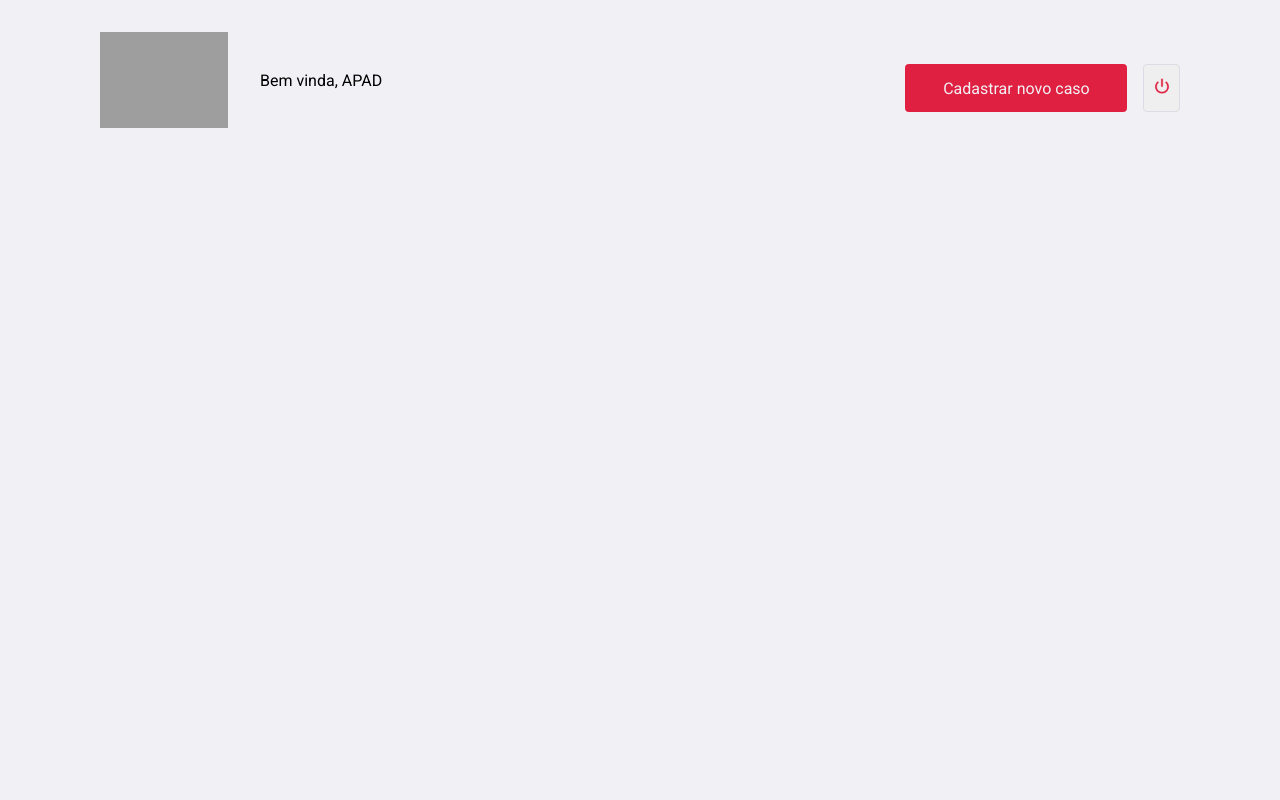
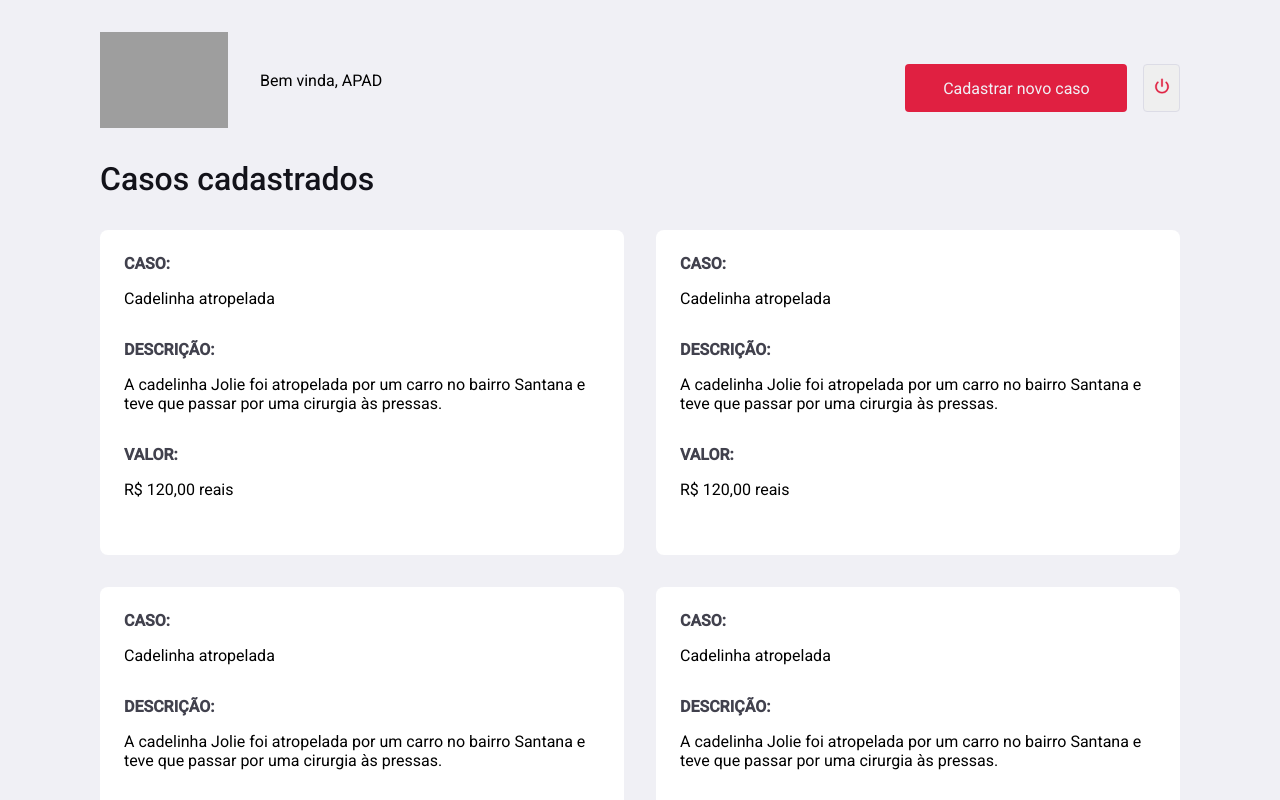
Before and after one commit to FabyoSK/be-the-hero-web, a Next.js app: page /list in a window 1280 px wide. Shown: the top 800 px of the page. Built offline with nearby package versions, Linux system fonts and the light colour scheme; grey boxes are pictures that could not be loaded.

Commit message:
feat: add newcase page

```diff
--- /dev/null
+++ b/server.json
@@ -0,0 +1,9 @@
+{
+  "case": [
+    {
+      "name": "",
+      "description": "",
+      "value": "200"
+    }
+  ]
+}
--- /dev/null
+++ b/src/components/Card/card.module.scss
@@ -0,0 +1,15 @@
+.card {
+  background: #ffffff;
+
+  padding: 1.5rem;
+  border-radius: 0.5rem;
+
+  .cardSection {
+    margin-bottom: 2rem;
+
+    h2 {
+      margin-bottom: 1rem;
+      text-transform: uppercase;
+    }
+  }
+}
--- /dev/null
+++ b/src/components/Card/index.tsx
@@ -0,0 +1,23 @@
+import styles from "./card.module.scss";
+
+export function Card() {
+  return (
+    <div className={styles.card}>
+      <div className={styles.cardSection}>
+        <h2>Caso:</h2>
+        <p>Cadelinha atropelada</p>
+      </div>
+      <div className={styles.cardSection}>
+        <h2>Descrição:</h2>
+        <p>
+          A cadelinha Jolie foi atropelada por um carro no bairro Santana e teve
+          que passar por uma cirurgia às pressas.
+        </p>
+      </div>
+      <div className={styles.cardSection}>
+        <h2>Valor:</h2>
+        <p>R$ 120,00 reais</p>
+      </div>
+    </div>
+  );
+}
--- /dev/null
+++ b/src/components/Feed/feed.module.scss
@@ -0,0 +1,6 @@
+.cardContainer {
+  display: grid;
+  grid-template-columns: repeat(2, 1fr);
+  gap: 2rem;
+  margin-top: 2rem;
+}
--- /dev/null
+++ b/src/components/Feed/index.tsx
@@ -0,0 +1,18 @@
+import { Card } from "../Card";
+import styles from "./feed.module.scss";
+
+export function Feed() {
+  return (
+    <div>
+      <h1>Casos cadastrados</h1>
+      <div className={styles.cardContainer}>
+        <Card />
+        <Card />
+        <Card />
+        <Card />
+        <Card />
+        <Card />
+      </div>
+    </div>
+  );
+}
--- a/src/pages/list/index.tsx
+++ b/src/pages/list/index.tsx
@@ -1,3 +1,4 @@
+import { Feed } from "../../components/Feed/";
 import { Header } from "../../components/Header";
 
 import styles from "./list.module.scss";
@@ -6,6 +7,7 @@ export default function List() {
   return (
     <div className={styles.container}>
       <Header />
+      <Feed />
     </div>
   );
 }
--- a/src/pages/login/index.tsx
+++ b/src/pages/login/index.tsx
@@ -1,4 +1,6 @@
 import { FormContainer } from "../../components/FormContainer";
+
+import styles from "./login.module.scss";
 
 export default function Login() {
   return (
@@ -13,11 +15,11 @@ export default function Login() {
       <input type="text" placeholder="Nome da ONG" />
       <input type="text" placeholder="E-mail" />
       <input type="text" placeholder="WhatsApp" />
-      <div>
+      <div className={styles.cityInput}>
         <input type="text" placeholder="Cidade" />
         <input type="text" placeholder="UF" />
       </div>
-      <button>Cadastrar</button>
+      <button type="submit">Cadastrar</button>
     </FormContainer>
   );
 }
--- a/styles/globals.scss
+++ b/styles/globals.scss
@@ -44,7 +44,7 @@ h1 {
 
 h2 {
   color: var(--title-secondary);
-  font-size: 1.5rem;
+  font-size: 1rem;
 }
 button {
   cursor: pointer;
```
Also changed, not shown: src/components/FormContainer/form.module.scss (+16 -14 lines), src/pages/login/login.module.scss (added, +9 -0 lines), src/pages/new-case/index.tsx (added, +22 -0 lines), src/pages/new-case/newcase.module.scss (added, +8 -0 lines).
